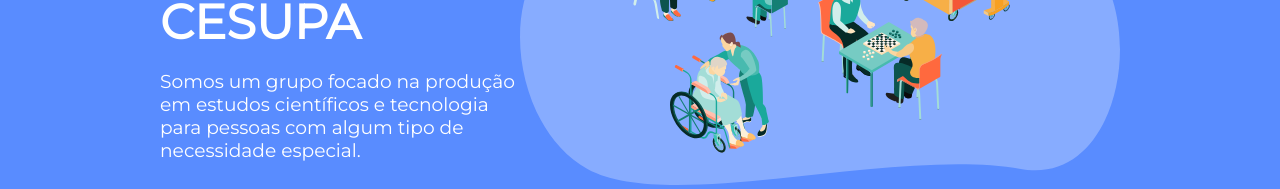
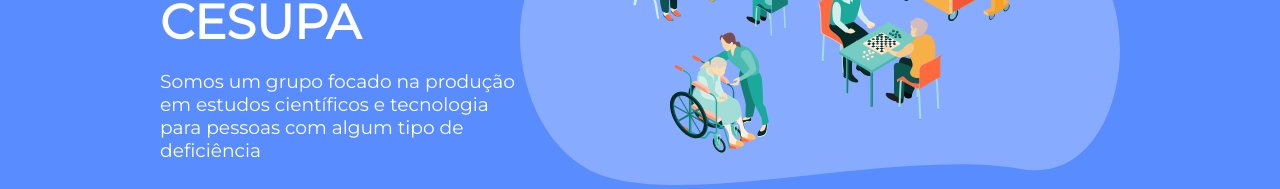
Before and after one commit to GETA-CESUPA/geta, a Nuxt app: page / in a window 1280 px wide. Shown: the part 364-553 px from the top of the page. Built offline with nearby package versions, Linux system fonts and the light colour scheme.

Commit message:
mudança de introdução

```diff
--- a/components/Introdution.vue
+++ b/components/Introdution.vue
@@ -4,7 +4,7 @@
     <div class="container-introdution">
     <div class="introducao">
       <h1>GETA - Grupo de Estudo em Tecnologia do CESUPA</h1>
-      <p>Somos um grupo focado na produção em estudos científicos e tecnologia para pessoas com algum tipo de necessidade especial.</p>
+      <p>Somos um grupo focado na produção em estudos científicos e tecnologia para pessoas com algum tipo de deficiência</p>
       <button>Conheça mais</button>
     </div>
     <div class="imagem-pcc">
```
